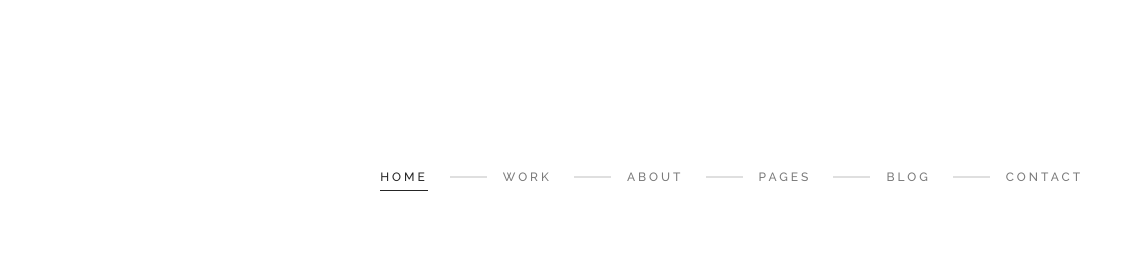
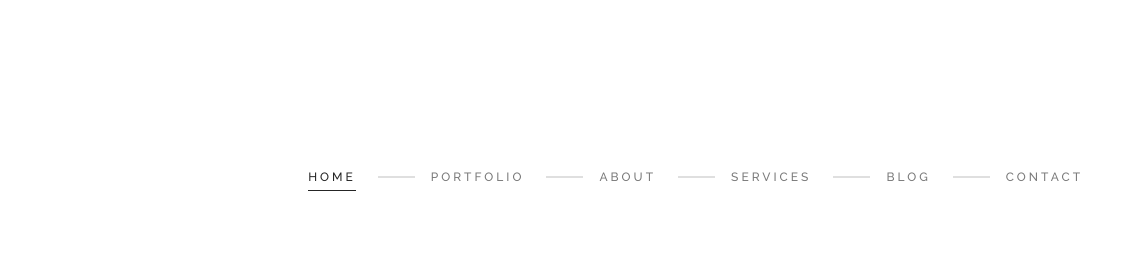
Before and after one commit to alejandronanez/van-ws, a website: page code/app/index.html in a window 1280 px wide. Shown: the top 280 px of the page, 142-1280 px from the left. Drawn offline with nearby package versions, Linux system fonts and the light colour scheme; files that its build step writes are made by us from their sources; a web font is replaced by a local one.

Commit message:
renamed html files work and pages

```diff
--- a/code/app/index.html
+++ b/code/app/index.html
@@ -31,11 +31,11 @@
         <ul>
           <li><a href="index.html" class="selected">HOME</a></li>
           <li><img src="styles/img/header-nav-bar.png"</li>
-          <li><a href="work.html">WORK</a></li>
+          <li><a href="portfolio.html">PORTFOLIO</a></li>
           <li><img src="styles/img/header-nav-bar.png"</li>
           <li><a href="about.html">ABOUT</a></li>
           <li><img src="styles/img/header-nav-bar.png"</li>
-          <li><a href="pages.html">PAGES</a></li>
+          <li><a href="services.html">SERVICES</a></li>
           <li><img src="styles/img/header-nav-bar.png"</li>
           <li><a href="blog.html">BLOG</a></li>
           <li><img src="styles/img/header-nav-bar.png"</li>
```
Also changed, not shown: code/app/about.html (+2 -2 lines), code/app/blog.html (+2 -2 lines), code/app/contact.html (+2 -2 lines), code/app/portfolio.html (renamed from code/app/pages.html, +4 -3 lines), code/app/services.html (renamed from code/app/work.html, +3 -4 lines).
